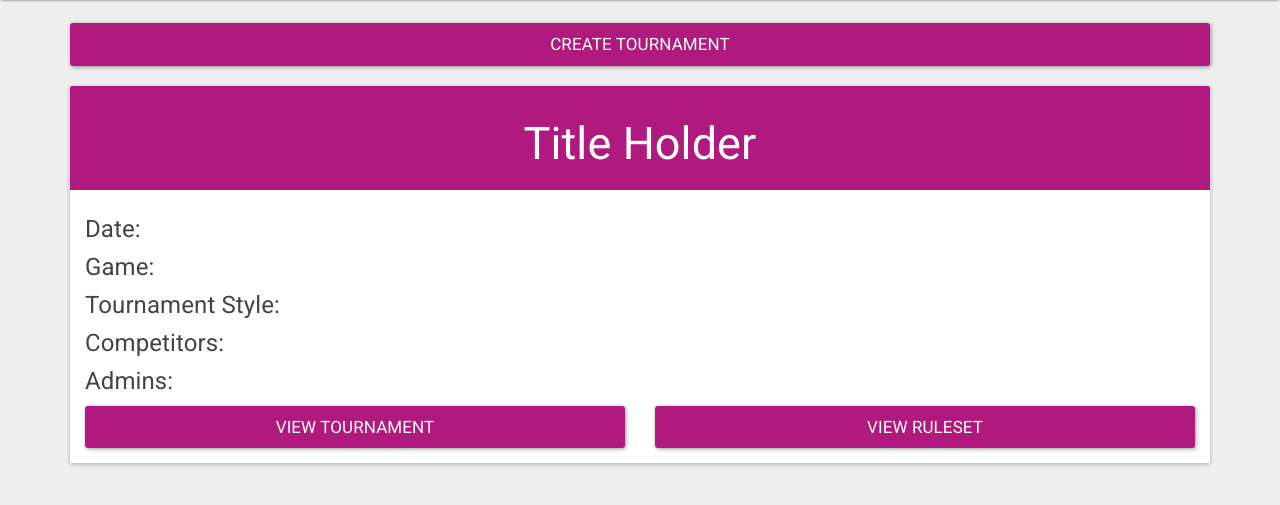
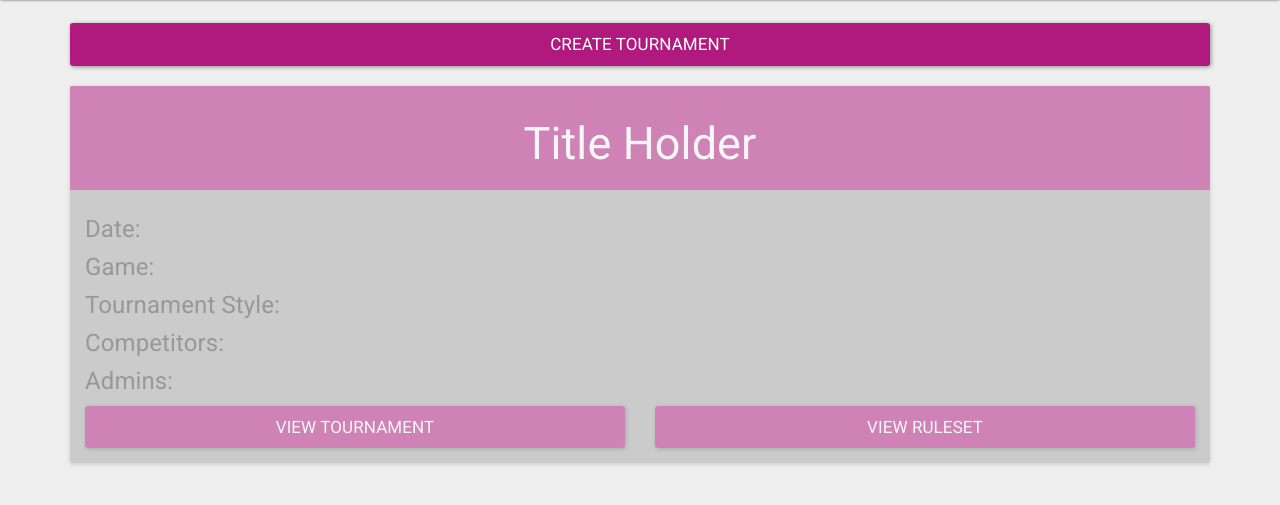
Before and after one commit to zedoax/Hubris, a Flask app: page /tournament/ in a window 1280 px wide. Shown: the part 64-569 px from the top of the page. Run offline with Flask 2, Linux system fonts and the light colour scheme; some libraries are stand-ins or nearby versions.

Commit message:
disabled tournament panels

```diff
--- a/static/css/main.css
+++ b/static/css/main.css
@@ -14,3 +14,8 @@ button.round {
 textarea.ta {
     resize: vertical;
 }
+
+.tournament-disabled {
+    background-color: darkgray;
+    opacity: .5;
+}
--- a/templates/create.html
+++ b/templates/create.html
@@ -105,11 +105,6 @@
             </form>
         </div>
     </div>
-    <!-- <script>
-        $('datepicker').click(function () {
-          $('datepicker').datepicker({});
-        });
-    </script> -->
 
 
 {% endblock %}
--- a/templates/tournament.html
+++ b/templates/tournament.html
@@ -5,7 +5,7 @@
     <!--%  for tourney in active_tourneys % -->
 
     <div style="padding-top: 20px">
-        <div class = "panel">
+        <div class="panel {% if enabled == False %} tournament-disabled {% endif %}">
             <div class="panel-heading bg-primary" align="center">
                 <h2 class="white">Title Holder</h2>
             </div>
--- a/tournament/routes.py
+++ b/tournament/routes.py
@@ -4,7 +4,7 @@ from flask import render_template
 
 @tournament_blueprint.route("/", methods=['GET', 'POST'])
 def get_tourney():
-    return render_template('tournament.html', title='CSH | Tournament')
+    return render_template('tournament.html', title='CSH | Tournament', enabled=False)
 
 
 @tournament_blueprint.route("/create", methods=['GET'])
@@ -14,6 +14,7 @@ def get_create():
 
 @tournament_blueprint.route("/<tournament_id>", methods=['GET', 'POST'])
 def get_view_tournament(tournament_id):
+
     return render_template('view_tournament.html', title='CSH | Tournament')
 
 
--- /dev/null
+++ b/tournament/tournament_setup.py
@@ -0,0 +1,6 @@
+"""
+filename: tournament_setup.py
+author: jeffrey taglic (github.com/jefftaglic)
+function: takes information from the database and preps it
+should send information to view_tournament and back to the database
+"""
```
